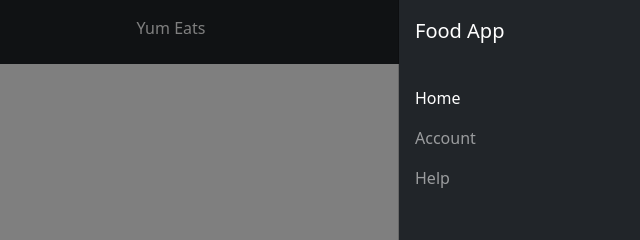
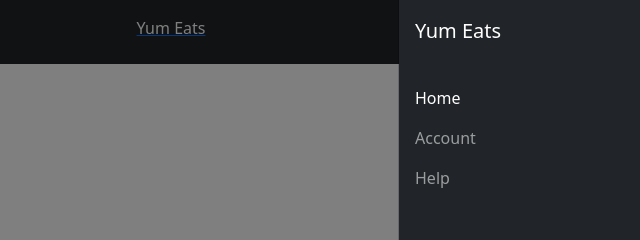
Before and after one commit to Tanjya/yum-eats, a plain HTML site: page restaurant-page.html in a window 1280 px wide. Both pictures are taken after a click on the button "Toggle navigation". Shown: the top 240 px of the page, 482-1122 px from the left. Drawn offline with nearby package versions, Linux system fonts and the light colour scheme.

Commit message:
add link from restaurant page to home page

```diff
--- a/restaurant-page.html
+++ b/restaurant-page.html
@@ -15,7 +15,7 @@
             </button>
             <div class="offcanvas offcanvas-end text-bg-dark" tabindex="-1" id="offcanvasDarkNavbar" aria-labelledby="offcanvasDarkNavbarLabel">
                 <div class="offcanvas-header">
-                    <h5 class="offcanvas-title" id="offcanvasDarkNavbarLabel">Food App</h5>
+                    <h5 class="offcanvas-title" id="offcanvasDarkNavbarLabel">Yum Eats</h5>
 
                     <button type="button" class="btn-close btn-close-white" data-bs-dismiss="offcanvas" aria-label="Close"></button>
                 </div>
@@ -34,7 +34,7 @@
                 </ul>
             </div>
             </div>
-               <p class="text-white pt-2 font-weight-bold text-md">Yum Eats</p>
+            <a href="index.html"><p class="text-white pt-2 font-weight-bold text-md">Yum Eats</p></a>
                  <img src="./images/restaurant-imgs/account-white.png" alt="">
 
     </div>
```
